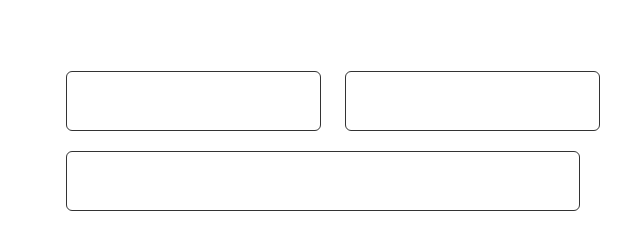
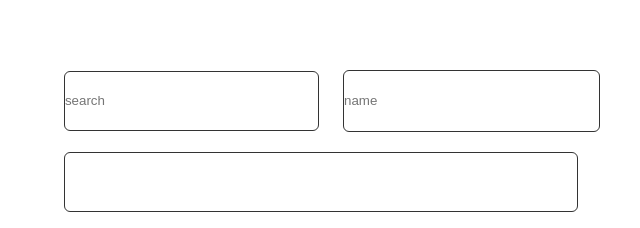
Before and after one commit to ergeshovD/msdkmmvk, a plain HTML site: page index.html in a window 1280 px wide. Shown: the part 3376-3604 px from the top of the page, 640-1280 px from the left. Drawn offline with Linux system fonts and the light colour scheme.

Commit message:
create placholder

```diff
--- a/index.html
+++ b/index.html
@@ -173,8 +173,8 @@
             <div class="input--one">
                 <div class="email">
                     <label>
-                        <input type="search">
-                        <input type="search">
+                        <input type="search" placeholder="search">
+                        <input type="text"  placeholder="name">
                     </label>
                 </div>
                 <div class="adem">
```
